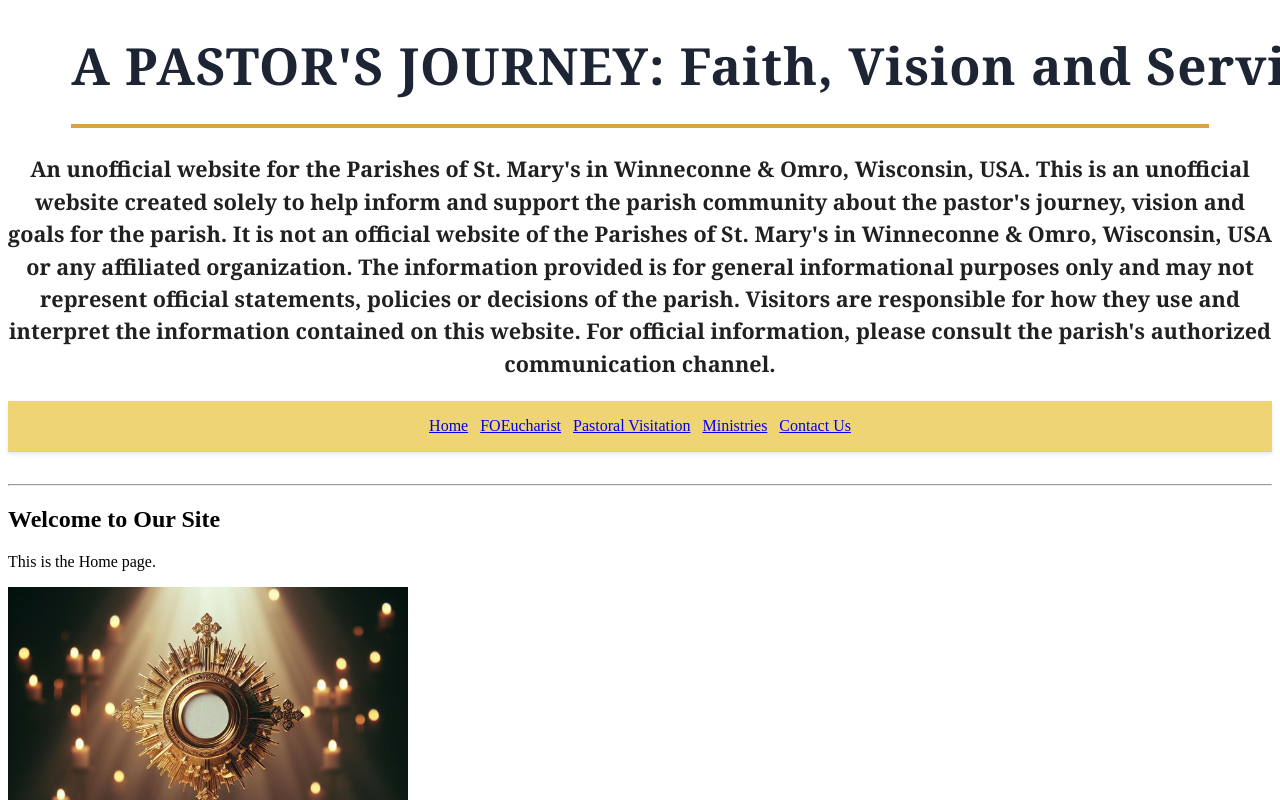
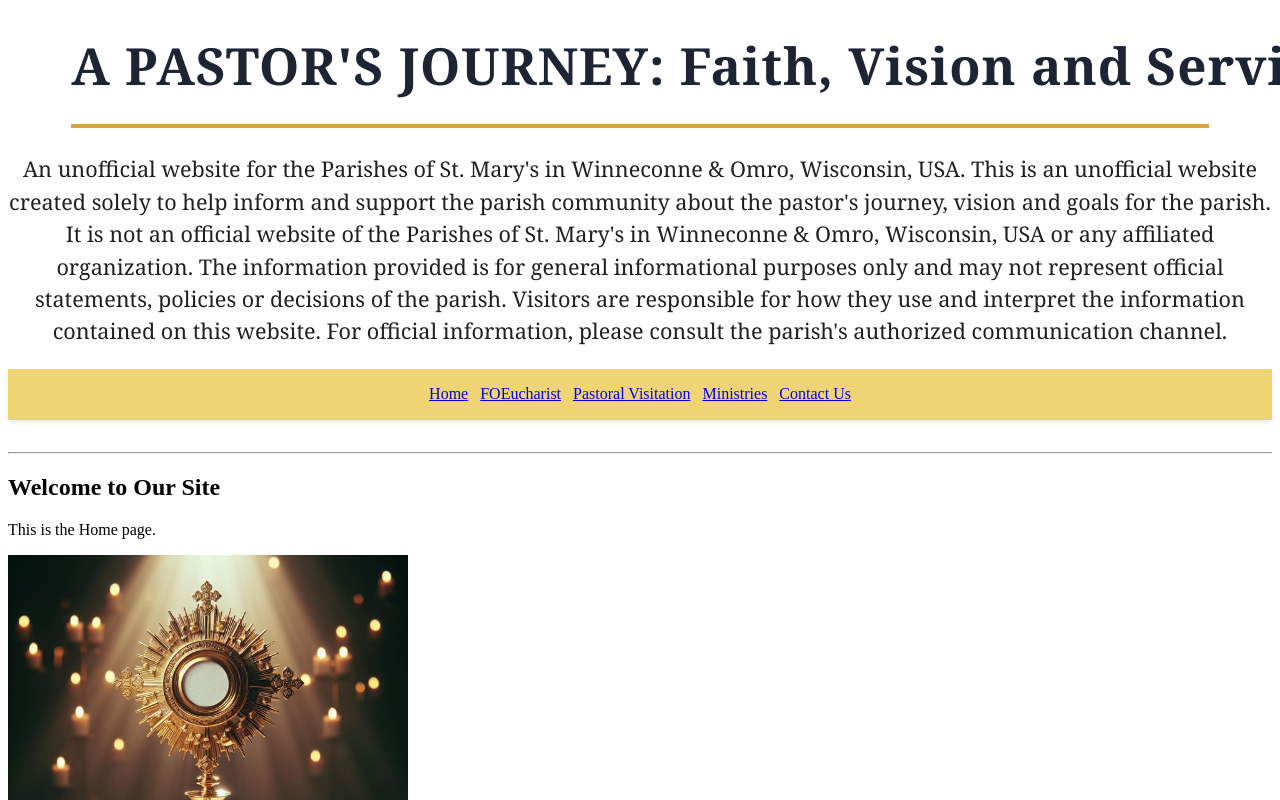
Before and after one commit to Obias090381/My-Website, a React (Vite) app in the folder Website/: page / in a window 1280 px wide. Shown: the top 800 px of the page. Built offline with nearby package versions, Linux system fonts and the light colour scheme.

Commit message:
commit 1a2b3c4d5e6f7g8h9i0j

```diff
--- a/Website/src/index.css
+++ b/Website/src/index.css
@@ -4,7 +4,7 @@
   width: 90%;
   max-width: 1200px;
   margin: 35px auto 25px;
-  text-align: left;
+  text-align: center;
 }
 
 /* Main page title */
@@ -25,7 +25,7 @@
   color: #202020;
   font-family: Georgia, "Times New Roman", serif;
   font-size: clamp(1rem, 1.7vw, 1.35rem);
-  font-weight: 600;
+  font-weight: 400;
   line-height: 1.5;
   text-align: center;
 }
```
